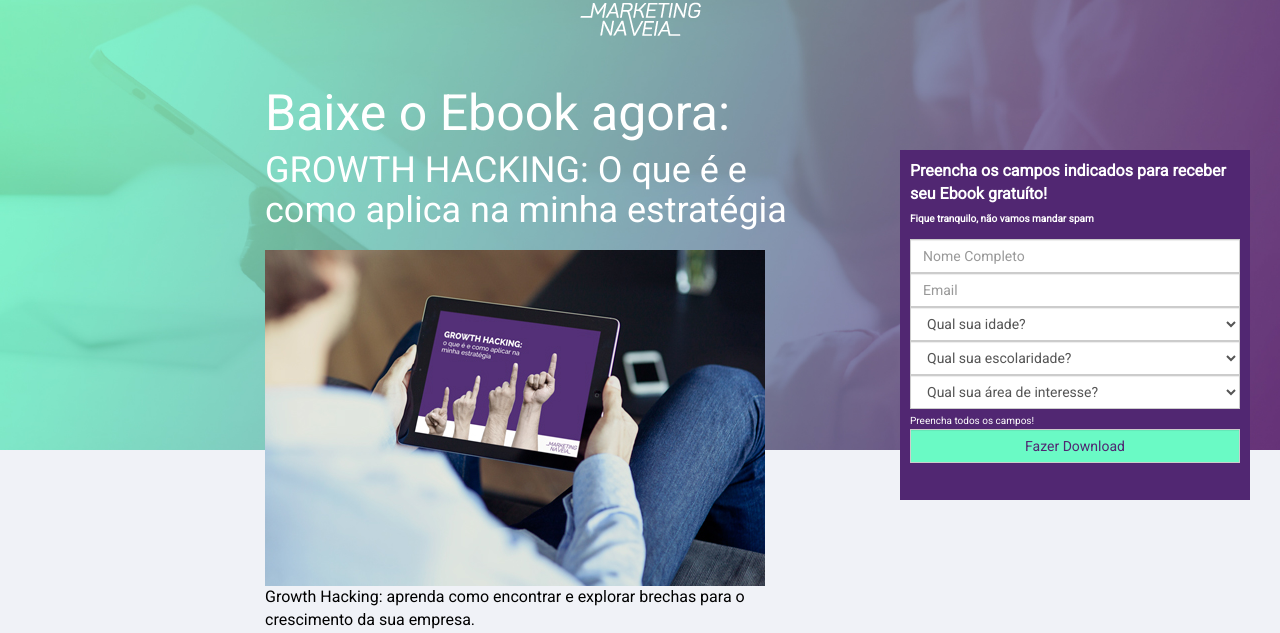
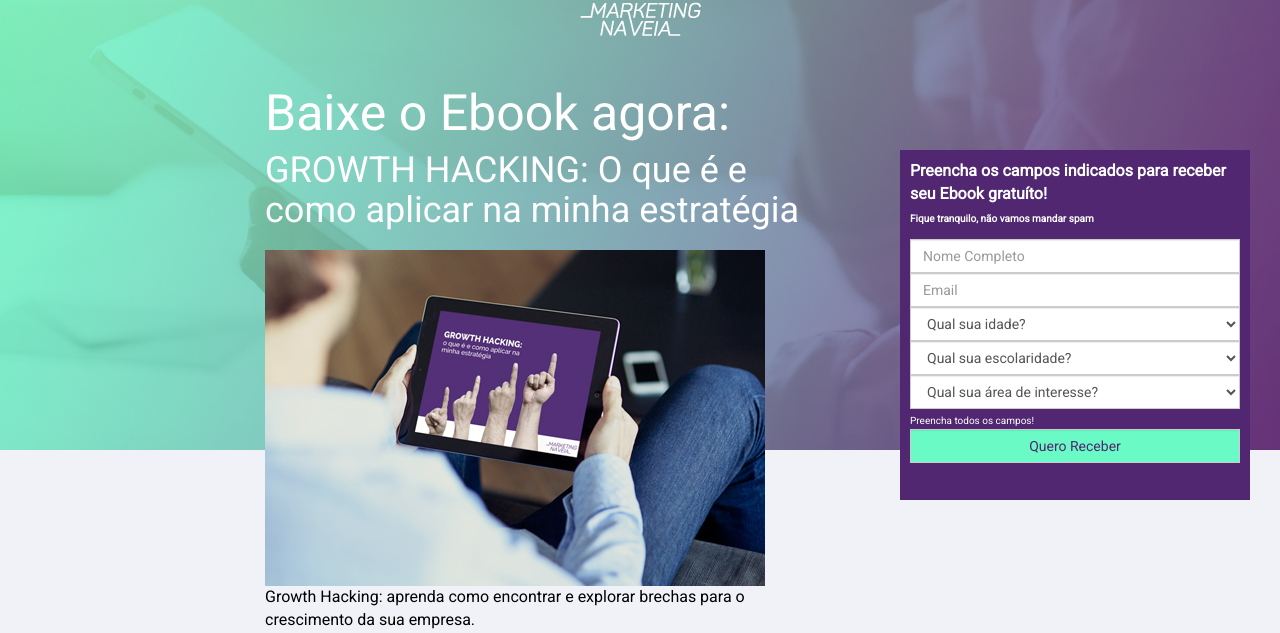
Before and after one commit to gxpunicornios/marketingnaveia, a PHP site: page /phpmail/ebook.php in a window 1280 px wide. Shown: the top 633 px of the page. Run offline with PHP 8.4, Linux system fonts and the light colour scheme.

Commit message:
text spell fix

```diff
--- a/ebook.php
+++ b/ebook.php
@@ -41,7 +41,7 @@ header("Content-type: text/html; charset=utf-8");
                     <div class="col col-md-2"></div>
                     <div class="col col-md-6">
                 <h1> Baixe o Ebook agora: </h1>
-                <h2> GROWTH HACKING: O que é e como aplica na minha estratégia</h2>
+                <h2> GROWTH HACKING: O que é e como aplicar na minha estratégia</h2>
                 </div>
             </div>
         </header>
--- a/form-register.php
+++ b/form-register.php
@@ -13,7 +13,7 @@ class RegisterForm {
                 break;
             case 'ebook':
                 $this->labelInit = "Preencha os campos indicados para receber seu Ebook gratuíto!";
-                $this->submitText = "Fazer Download";
+                $this->submitText = "Quero Receber";
                 $this->actionId = "ebook";
         }
 
```
